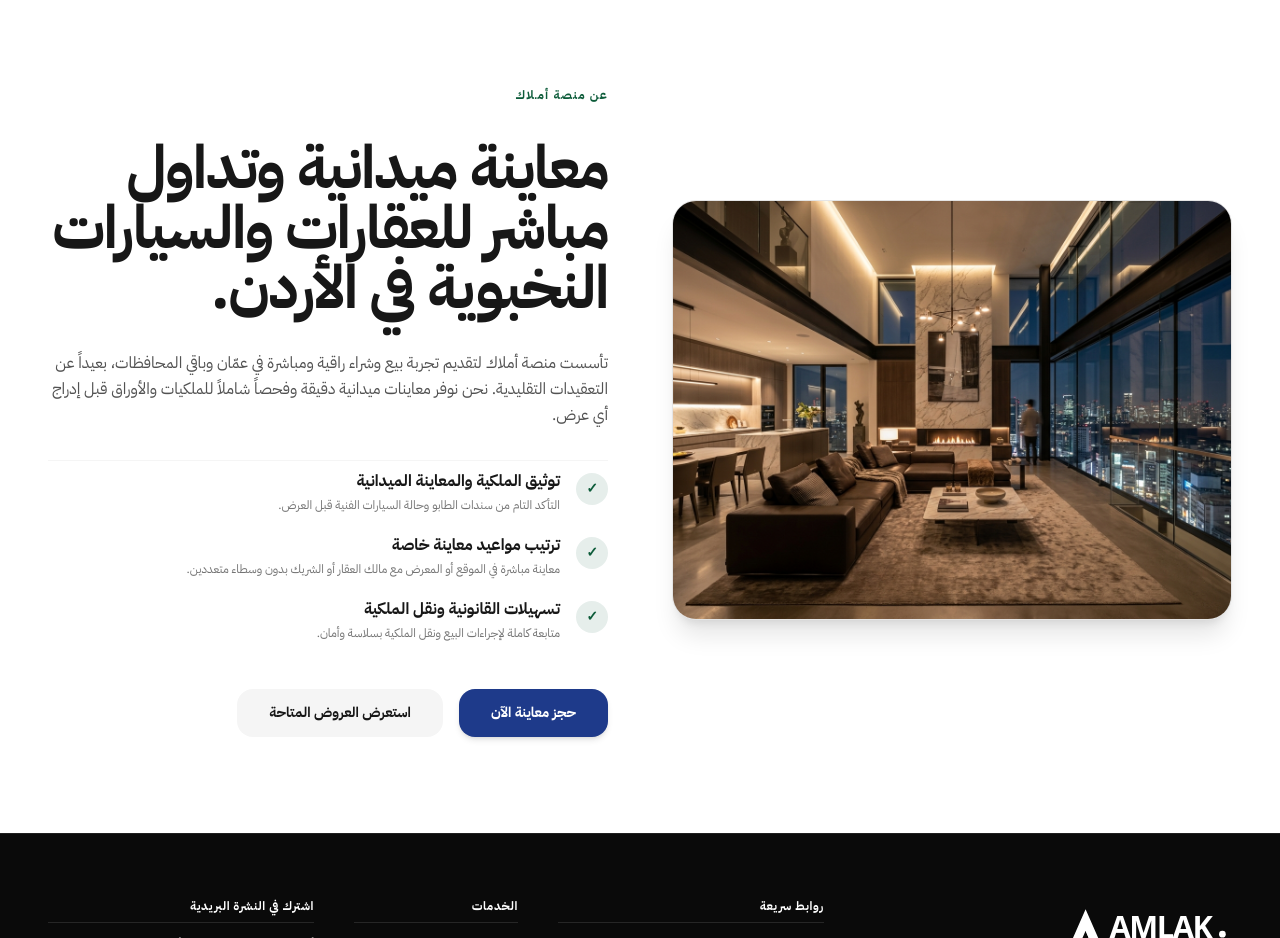
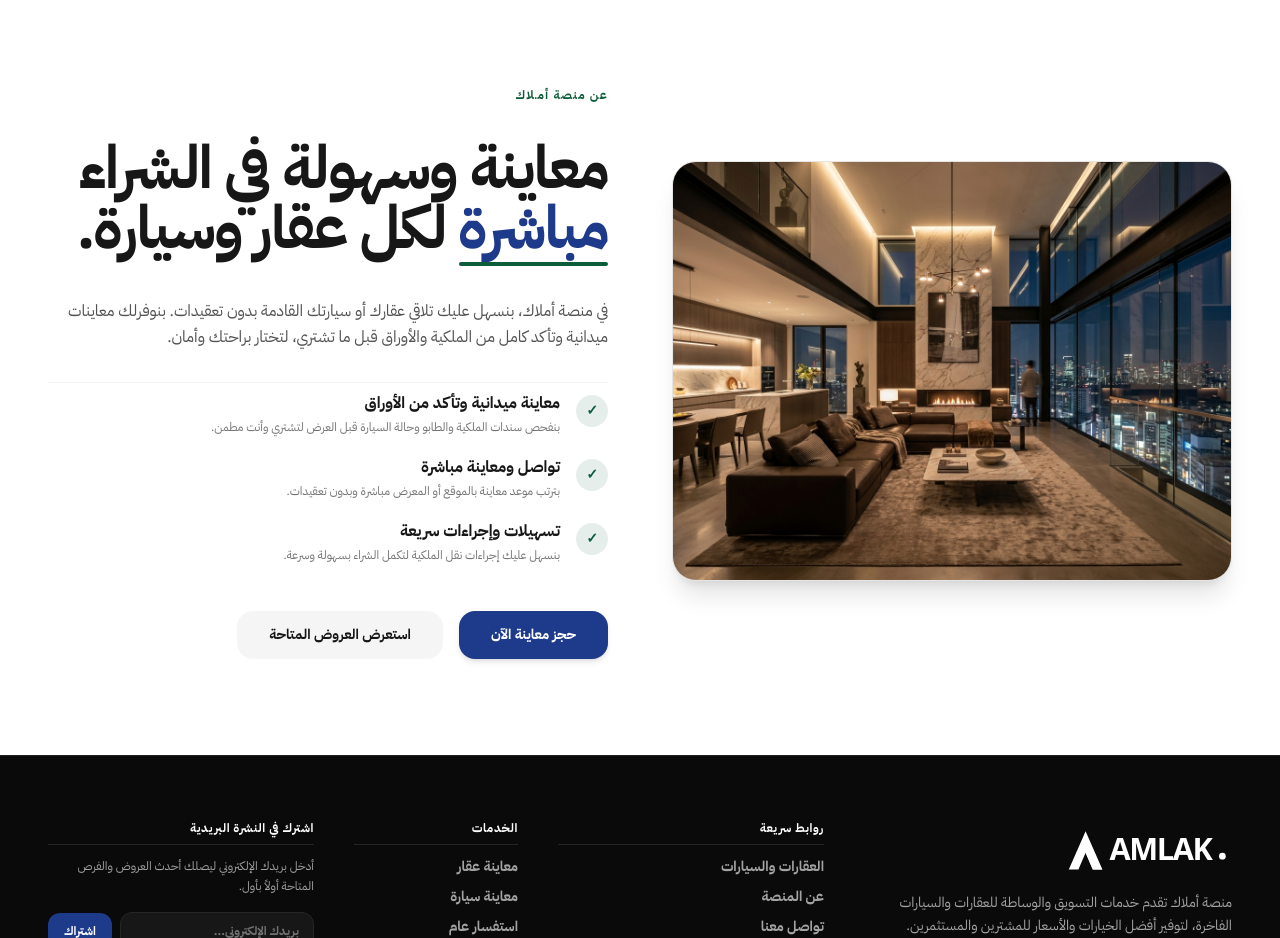
Before and after one commit to weblixjo-byte/amlak, a React (Vite) app: page / in a window 1280 px wide. Shown: the part 1060-1998 px from the top of the page. Built offline with nearby package versions, Linux system fonts and the light colour scheme.

Commit message:
Friendly natural copy update for About section and 1-word blue highlight with emerald logo underline

```diff
--- a/src/components/blocks/about-section.tsx
+++ b/src/components/blocks/about-section.tsx
@@ -11,12 +11,12 @@ export function AboutSection({ onOpenInquiry, isArabic = true }: AboutSectionPro
       <div className="max-w-[1440px] mx-auto px-6 md:px-12">
         <div className="grid grid-cols-1 lg:grid-cols-12 gap-12 lg:gap-16 items-center">
 
-          {/* Clean Single Luxury Showcase Image (No small overlapping image) */}
+          {/* Clean Single Luxury Showcase Image */}
           <div className="lg:col-span-6 relative">
             <div className="relative z-10 rounded-3xl overflow-hidden shadow-xl border border-neutral-200 aspect-[4/3] bg-neutral-100">
               <img
                 src="/images/estate_interior.jpg"
-                alt="أملاك - معروضات فاخرة"
+                alt="أملاك - معروضات متميزة"
                 className="w-full h-full object-cover"
               />
             </div>
@@ -30,40 +30,54 @@ export function AboutSection({ onOpenInquiry, isArabic = true }: AboutSectionPro
               {isArabic ? "عن منصة أمـلاك" : "ABOUT AMLAK PLATFORM"}
             </span>
 
-            {/* Headline matching EXACT Hero typography (Solid Text, Same Font & Style) */}
+            {/* Natural, Friendly Headline with 1 Blue Word + Emerald Underline */}
             <h2 className="text-3xl md:text-5xl lg:text-6xl font-bold tracking-tight text-neutral-900 leading-tight font-ibm">
-              {isArabic
-                ? "معاينة ميدانية وتداول مباشر للعقارات والسيارات النخبوية في الأردن."
-                : "Direct viewings & premium trading for luxury assets in Jordan."}
+              {isArabic ? (
+                <>
+                  معاينة وسهولة في الشراء{' '}
+                  <span className="relative inline-block pb-2 text-[#1E3A8A] after:absolute after:bottom-0 after:right-0 after:w-full after:h-[4px] after:bg-[#0D5C3A] after:rounded-full">
+                    مباشرة
+                  </span>{' '}
+                  لكل عقار وسيارة.
+                </>
+              ) : (
+                <>
+                  Easy viewing and direct{' '}
+                  <span className="relative inline-block pb-2 text-[#1E3A8A] after:absolute after:bottom-0 after:left-0 after:w-full after:h-[4px] after:bg-[#0D5C3A] after:rounded-full">
+                    purchase
+                  </span>{' '}
+                  for properties &amp; cars.
+                </>
+              )}
             </h2>
 
-            {/* Direct Copywriting */}
+            {/* Friendly, Direct, Grounded Copywriting */}
             <p className="text-base text-neutral-600 leading-relaxed font-normal">
               {isArabic
-                ? "تأسست منصة أملاك لتقديم تجربة بيع وشراء راقية ومباشرة في عمّان وباقي المحافظات، بعيداً عن التعقيدات التقليدية. نحن نوفر معاينات ميدانية دقيقة وفحصاً شاملاً للملكيات والأوراق قبل إدراج أي عرض."
-                : "Amlak Platform provides a direct, elevated experience for buying and inspecting high-end properties and luxury vehicles across Jordan."}
+                ? "في منصة أملاك، بنسهل عليك تلاقي عقارك أو سيارتك القادمة بدون تعقيدات. بنوفرلك معاينات ميدانية وتأكد كامل من الملكية والأوراق قبل ما تشتري، لتختار براحتك وأمان."
+                : "At Amlak, we make it simple to find your next property or car with direct viewings and full paperwork verification before purchase."}
             </p>
 
-            {/* 3 Human Trust Highlights */}
+            {/* 3 Friendly Trust Points */}
             <div className="space-y-5 pt-2 border-t border-neutral-100">
               {[
                 {
-                  titleAr: "توثيق الملكية والمعاينة الميدانية",
-                  titleEn: "Verified Ownership & Physical Inspection",
-                  descAr: "التأكد التام من سندات الطابو وحالة السيارات الفنية قبل العرض.",
-                  descEn: "Thorough verification of title deeds and vehicle specs.",
+                  titleAr: "معاينة ميدانية وتأكد من الأوراق",
+                  titleEn: "Physical Inspection & Document Check",
+                  descAr: "بنفحص سندات الملكية والطابو وحالة السيارة قبل العرض لتشتري وأنت مطمن.",
+                  descEn: "We verify title deeds and vehicle condition before listing.",
                 },
                 {
-                  titleAr: "ترتيب مواعيد معاينة خاصة",
-                  titleEn: "Private Viewing Appointments",
-                  descAr: "معاينة مباشرة في الموقع أو المعرض مع مالك العقار أو الشريك بدون وسطاء متعددين.",
-                  descEn: "Direct viewings scheduled on-site with zero hassle.",
+                  titleAr: "تواصل ومعاينة مباشرة",
+                  titleEn: "Direct Communication & Viewing",
+                  descAr: "بترتب موعد معاينة بالموقع أو المعرض مباشرة وبدون تعقيدات.",
+                  descEn: "Schedule on-site viewings directly without middleman hassle.",
                 },
                 {
-                  titleAr: "تسهيلات القانونية ونقل الملكية",
-                  titleEn: "Legal & Transfer Support",
-                  descAr: "متابعة كاملة لإجراءات البيع ونقل الملكية بسلاسة وأمان.",
-                  descEn: "Full guidance through legal transfer processes.",
+                  titleAr: "تسهيلات وإجراءات سريعة",
+                  titleEn: "Fast Ownership Transfer",
+                  descAr: "بنسهل عليك إجراءات نقل الملكية لتكمل الشراء بسهولة وسرعة.",
+                  descEn: "Smooth legal and paperwork transfer for peace of mind.",
                 },
               ].map((item, index) => (
                 <div key={index} className="flex items-start gap-4 text-right">
```
